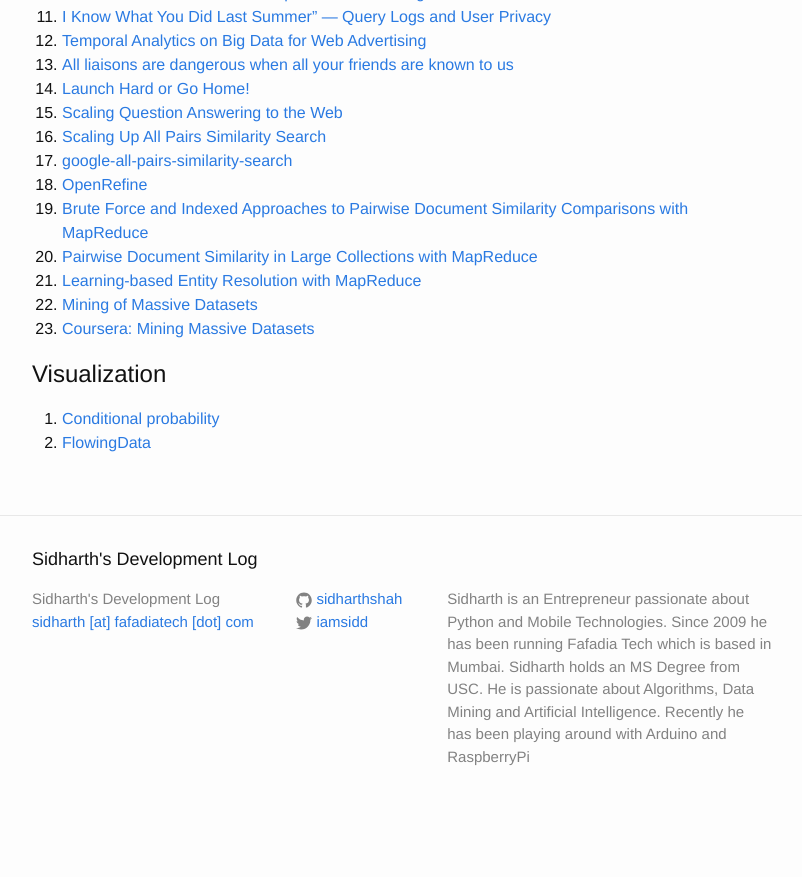
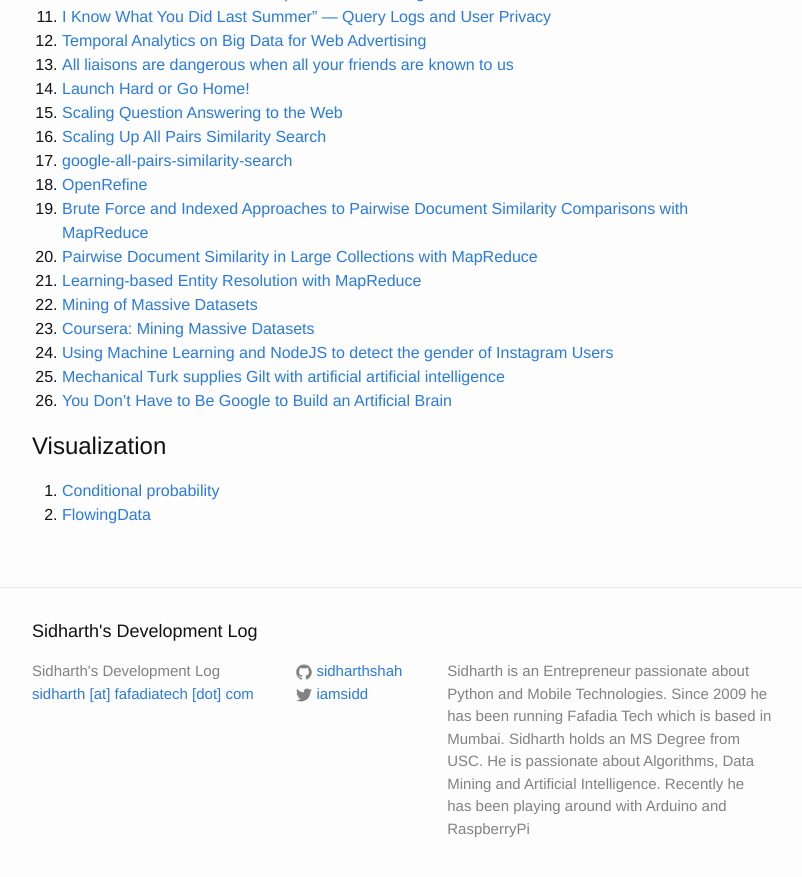
Before and after one commit to sidharthshah/sidharthshah.github.com, a Jekyll site: the page built from machine-learning.md, in a window 1280 px wide and 900 px high, scrolled down 830 px. Shown: the top 877 px of the window, without its empty margins (238-1040 px from the left). Built offline with Jekyll 4.4.1, drawn with Linux system fonts in a browser that asks for light colours; before the commit the page ends 1658 px from its top, so only the background shows below that.

Commit message:
added more links

```diff
--- a/machine-learning.md
+++ b/machine-learning.md
@@ -45,6 +45,9 @@
 21. [Learning-based Entity Resolution with MapReduce](http://dbs.uni-leipzig.de/file/learning_based_er_with_mr.pdf)
 22. [Mining of Massive Datasets](http://www.mmds.org/#ver21)
 23. [Coursera: Mining Massive Datasets](https://www.coursera.org/course/mmds)
+24. [Using Machine Learning and NodeJS to detect the gender of Instagram Users](http://totems.co/blog/machine-learning-nodejs-gender-instagram/)
+25. [Mechanical Turk supplies Gilt with artificial artificial intelligence](http://searchcio.techtarget.com/feature/Mechanical-Turk-supplies-Gilt-with-artificial-artificial-intelligence)
+26. [You Don’t Have to Be Google to Build an Artificial Brain](http://www.wired.com/2014/09/google-artificial-brain/)
 
 Visualization
 =============
```
